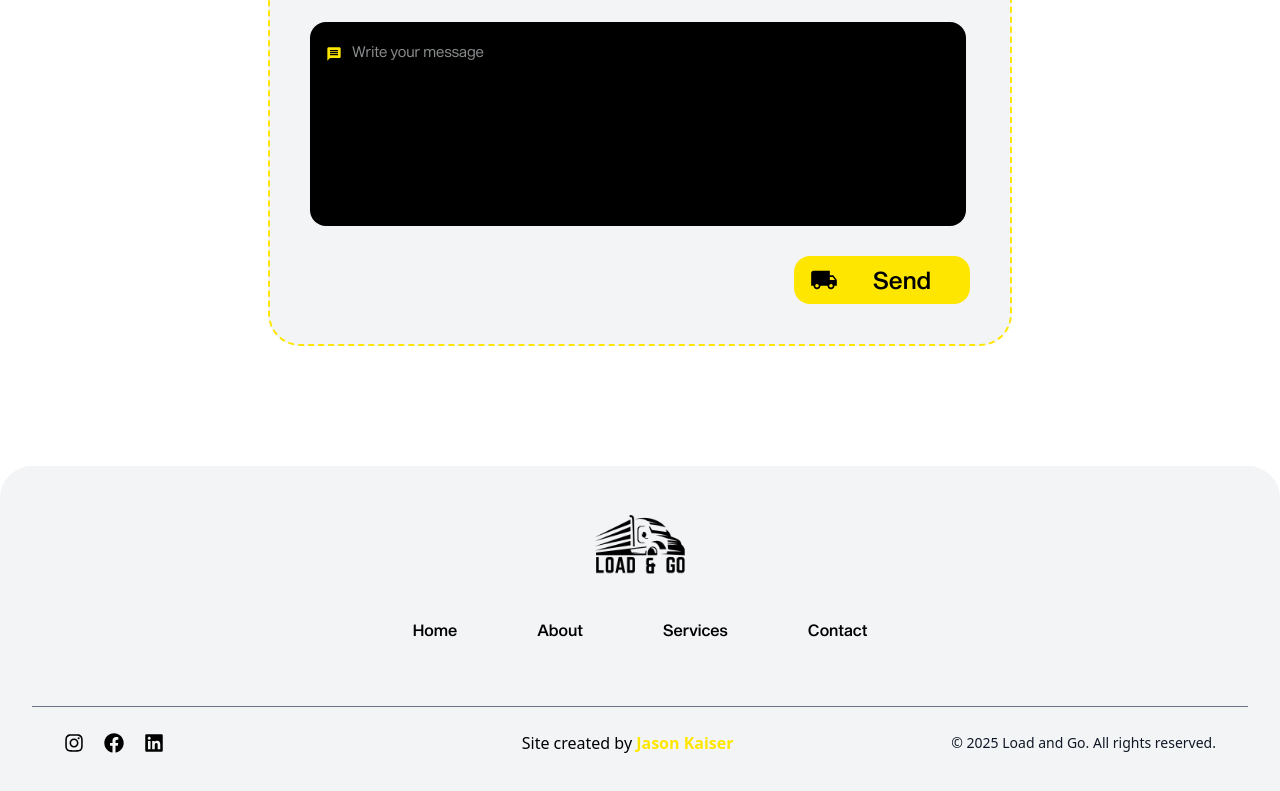
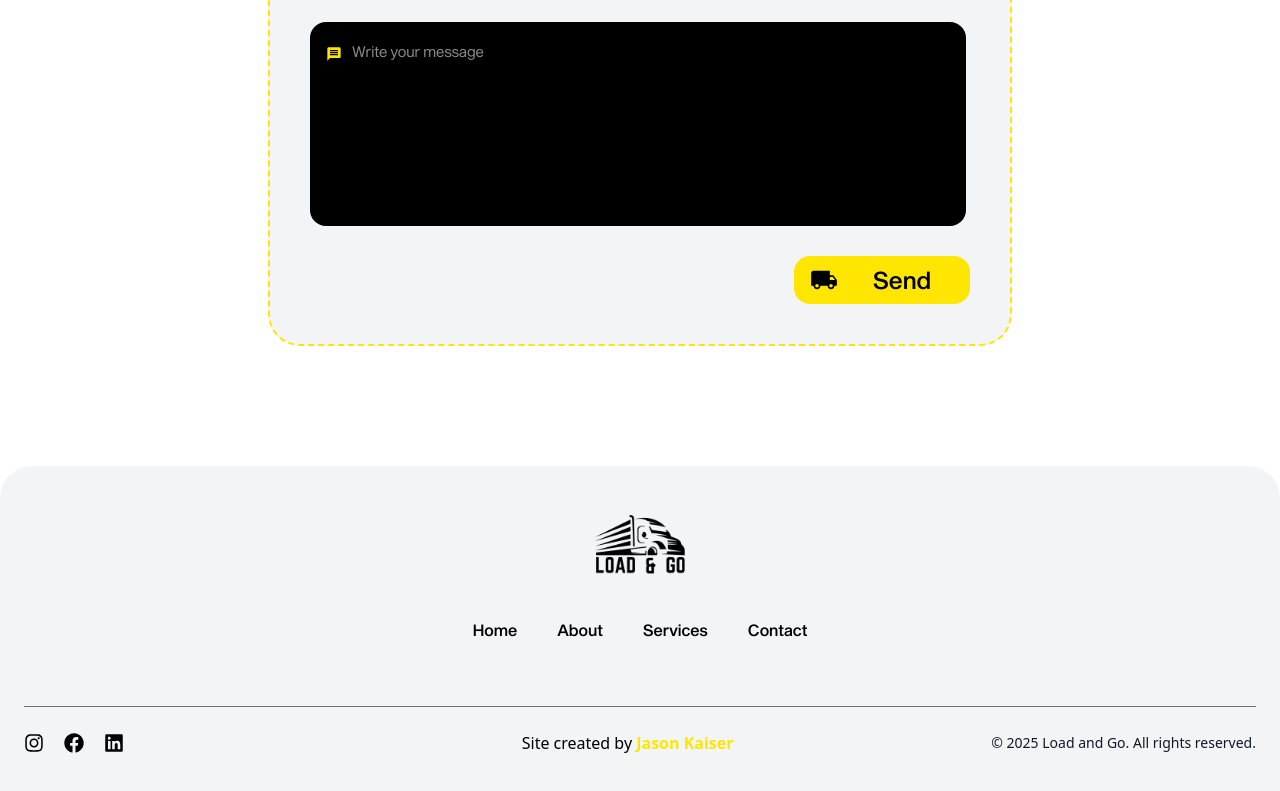
Before and after one commit to jasonkaiser/load-and-go-website, a React (Vite) app: page / in a window 1280 px wide. Shown: the part 4419-5210 px from the top of the page. Built offline with nearby package versions, Linux system fonts and the light colour scheme.

Commit message:
Footer mobile bugfix

```diff
--- a/src/components/Footer.jsx
+++ b/src/components/Footer.jsx
@@ -39,7 +39,7 @@ const Footer = () => {
 
         {/* Navigation Links */}
         <motion.nav
-          className="flex flex-wrap justify-center gap-20 !text-white sequelFont-Bold max-md:flex-col max-md:gap-5 mb-10"
+          className="flex flex-wrap justify-center gap-10 max-sm:gap-5 !text-white sequelFont-Bold max-md:flex-col mb-10"
           initial="hidden"
           animate={isInView ? "visible" : "hidden"}
           variants={{
@@ -63,11 +63,12 @@ const Footer = () => {
           ))}
         </motion.nav>
 
-        <hr className="w-[95vw] border-gray-500" />
+        <hr className="w-full max-w-screen border-gray-500" />
+
       </div>
 
       <motion.div
-        className="flex flex-col md:flex-row justify-between items-center mx-10 px-6 py-6 max-md:gap-10 text-gray-300"
+        className="w-full px-4 md:px-6 py-6 flex flex-col md:flex-row justify-between items-center max-md:gap-10 text-gray-300"
         initial="hidden"
         animate={isInView ? "visible" : "hidden"}
         variants={{
```
